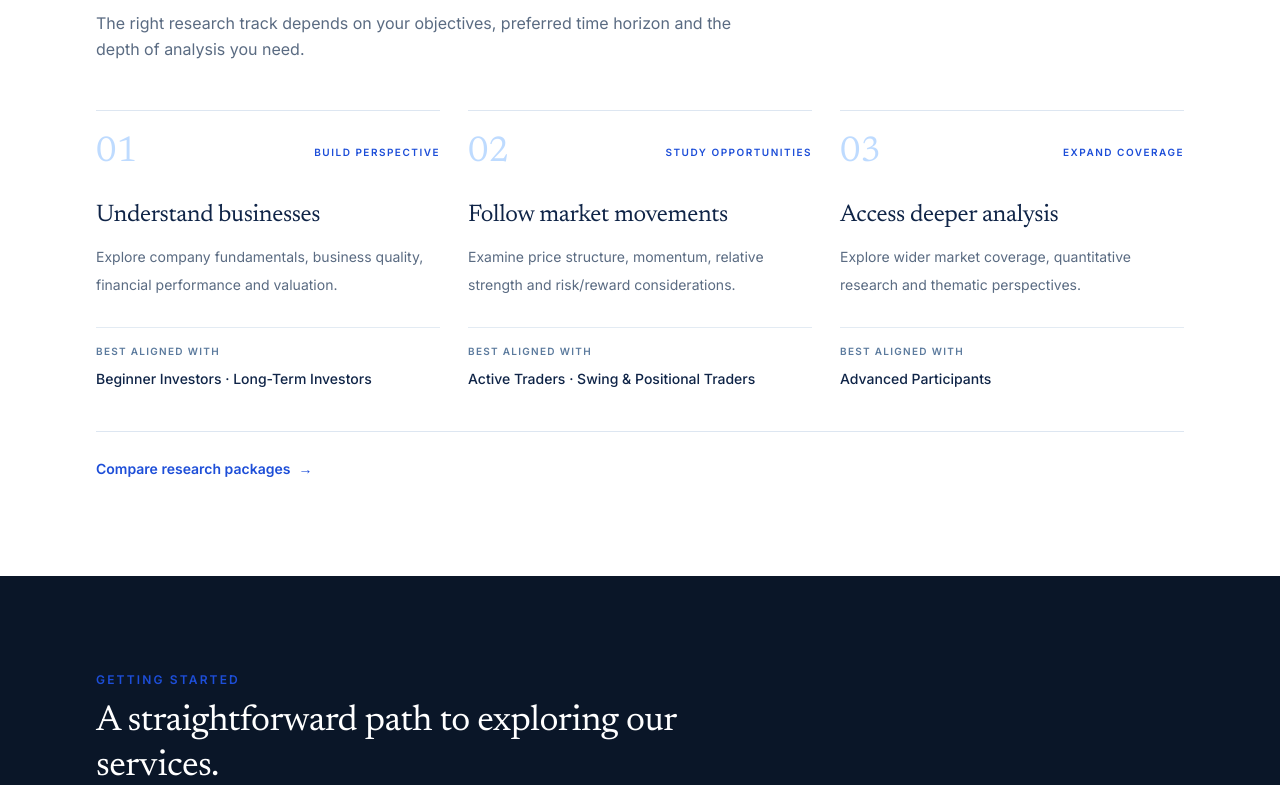
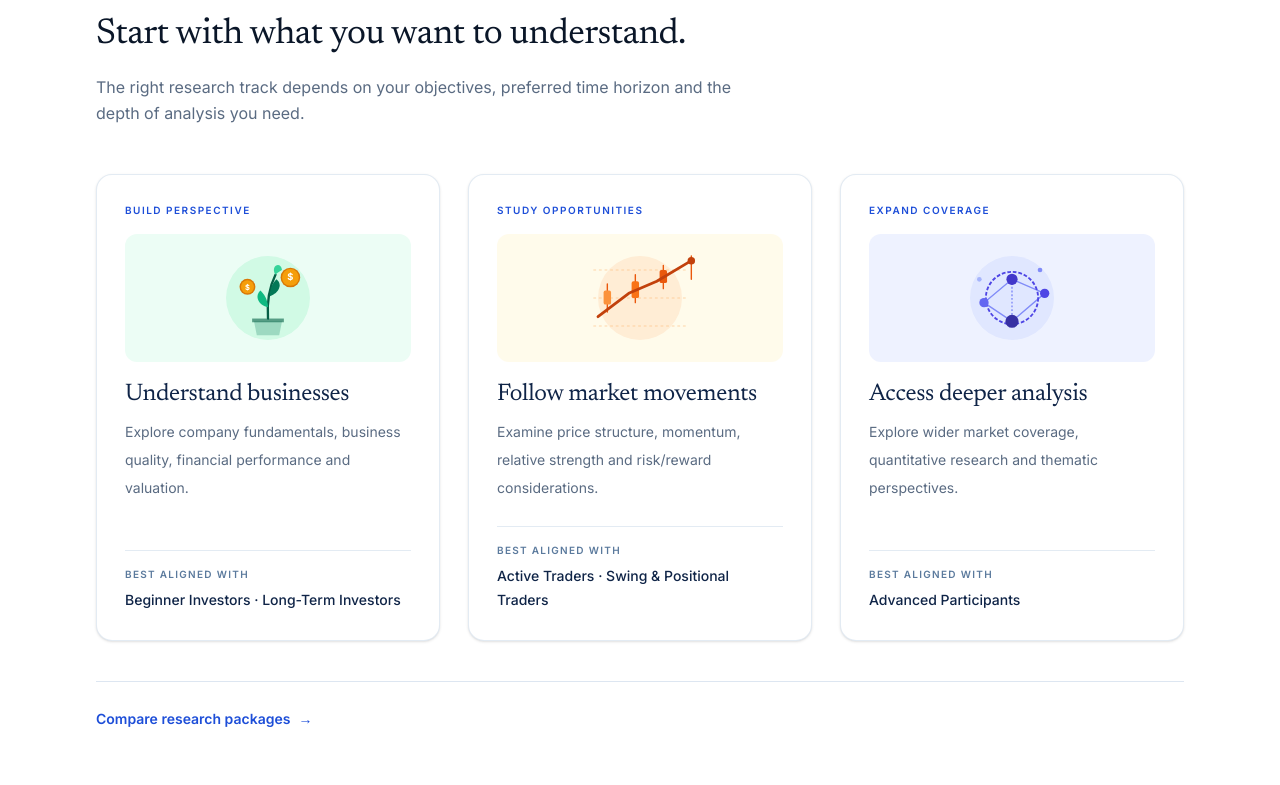
Before and after one commit to dilseresearchlab-git/Advisory, a Next.js app: page /advisory in a window 1280 px wide. Shown: the part 2315-3100 px from the top of the page. Built offline with nearby package versions, Linux system fonts and the light colour scheme.

Commit message:
refactord the reseearch fit section visual

```diff
--- a/src/app/advisory/page.js
+++ b/src/app/advisory/page.js
@@ -11,6 +11,7 @@ import { services } from "@/data/services";
 import { plans } from "@/data/pricing";
 import ServiceCard from "@/components/pages/advisory/ServiceCard";
 import GettingStarted from "@/components/pages/advisory/GettingStarted";
+import ResearchFitSection from "@/components/pages/advisory/ResearchFitSection";
 
 export const metadata = { title: "Advisory Services" };
 
@@ -56,87 +57,8 @@ export default function AdvisoryPage() {
       </Section>
 
       {/* 03 — Find your research fit */}
-      <Section >
-        <SectionHeading
-          eyebrow="Find your research fit"
-          title="Start with what you want to understand."
-        >
-          The right research track depends on your objectives, preferred time
-          horizon and the depth of analysis you need.
-        </SectionHeading>
-
-        <div className="mt-8 grid gap-6 md:mt-12 md:grid-cols-3 md:gap-7">
-          {[
-            {
-              number: "01",
-              label: "BUILD PERSPECTIVE",
-              title: "Understand businesses",
-              description:
-                "Explore company fundamentals, business quality, financial performance and valuation.",
-              audience: "Beginner Investors · Long-Term Investors",
-            },
-            {
-              number: "02",
-              label: "STUDY OPPORTUNITIES",
-              title: "Follow market movements",
-              description:
-                "Examine price structure, momentum, relative strength and risk/reward considerations.",
-              audience: "Active Traders · Swing & Positional Traders",
-            },
-            {
-              number: "03",
-              label: "EXPAND COVERAGE",
-              title: "Access deeper analysis",
-              description:
-                "Explore wider market coverage, quantitative research and thematic perspectives.",
-              audience: "Advanced Participants",
-            },
-          ].map((item) => (
-            <article
-              key={item.number}
-              className="relative flex flex-col border-t border-line pt-4 md:pt-6"
-            >
-              <div className="flex items-center justify-between gap-3">
-                <span className="font-serif text-3xl leading-none text-blue-200 md:text-4xl">
-                  {item.number}
-                </span>
-
-                <span className="text-[9px] font-semibold uppercase tracking-[0.13em] text-royal md:text-[10px] md:tracking-[0.15em]">
-                  {item.label}
-                </span>
-              </div>
-
-              <h3 className="mt-4 font-serif text-xl text-navy md:mt-7 md:text-2xl">
-                {item.title}
-              </h3>
-
-              <p className="mt-2 max-w-sm text-sm leading-6 text-muted md:mt-3 md:leading-7">
-                {item.description}
-              </p>
-
-              <div className="mt-5 flex-1 border-t border-line/80 pt-3 md:mt-7 md:pt-4">
-                <p className="text-[9px] font-semibold uppercase tracking-[0.13em] text-steel md:text-[10px]">
-                  Best aligned with
-                </p>
-                <p className="mt-1.5 text-sm font-medium leading-5 text-navy md:mt-2 md:leading-6">
-                  {item.audience}
-                </p>
-              </div>
-            </article>
-          ))}
-        </div>
-
-        <div className="mt-7 border-t border-line pt-4 md:mt-10 md:pt-6">
-          <Link
-            href="/pricing"
-            className="group inline-flex items-center gap-2 text-sm font-semibold text-royal transition-colors hover:text-navy"
-          >
-            Compare research packages
-            <span className="transition-transform duration-200 group-hover:translate-x-1">
-              →
-            </span>
-          </Link>
-        </div>
+      <Section>
+        <ResearchFitSection />
       </Section>
 
       {/* 04 — How to get started */}
@@ -187,3 +109,110 @@ export default function AdvisoryPage() {
     </>
   );
 }
+
+// Alternative fit section visual
+// <div className="mt-8 grid gap-6 md:mt-12 md:grid-cols-3 md:gap-7">
+//   {[
+//     {
+//       number: "01",
+//       label: "BUILD PERSPECTIVE",
+//       title: "Understand businesses",
+//       description:
+//         "Explore company fundamentals, business quality, financial performance and valuation.",
+//       audience: "Beginner Investors · Long-Term Investors",
+//       // Illustrative concept: Growth / Financial health (Plant/Money concept)
+//       illustrationBg: "bg-emerald-50/60 border-emerald-100",
+//       badgeColor: "text-emerald-700 bg-emerald-100/80",
+//       icon: (
+//         <svg className="w-6 h-6 text-emerald-600" fill="none" viewBox="0 0 24 24" stroke="currentColor">
+//           <path strokeLinecap="round" strokeLinejoin="round" strokeWidth={1.5} d="M12 6.253v13m0-13C10.832 5.477 9.246 5 7.5 5S4.168 5.477 3 6.253v13C4.168 18.477 5.754 18 7.5 18s3.332.477 4.5 1.253m0-13C13.168 5.477 14.754 5 16.5 5c1.747 0 3.332.477 4.5 1.253v13C19.832 18.477 18.247 18 16.5 18c-1.746 0-3.332.477-4.5 1.253" />
+//         </svg>
+//       ),
+//     },
+//     {
+//       number: "02",
+//       label: "STUDY OPPORTUNITIES",
+//       title: "Follow market movements",
+//       description:
+//         "Examine price structure, momentum, relative strength and risk/reward considerations.",
+//       audience: "Active Traders · Swing & Positional Traders",
+//       // Illustrative concept: Market trends / Momentum (Chart concept)
+//       illustrationBg: "bg-blue-50/60 border-blue-100",
+//       badgeColor: "text-royal bg-blue-100/80",
+//       icon: (
+//         <svg className="w-6 h-6 text-royal" fill="none" viewBox="0 0 24 24" stroke="currentColor">
+//           <path strokeLinecap="round" strokeLinejoin="round" strokeWidth={1.5} d="M7 12l3-3 3 3 4-4M8 21l4-4 4 4M3 4h18M4 4h16v12a1 1 0 01-1 1H5a1 1 0 01-1-1V4z" />
+//         </svg>
+//       ),
+//     },
+//     {
+//       number: "03",
+//       label: "EXPAND COVERAGE",
+//       title: "Access deeper analysis",
+//       description:
+//         "Explore wider market coverage, quantitative research and thematic perspectives.",
+//       audience: "Advanced Participants",
+//       // Illustrative concept: Advanced data / Quantitative depth (Layers/Target concept)
+//       illustrationBg: "bg-purple-50/60 border-purple-100",
+//       badgeColor: "text-purple-700 bg-purple-100/80",
+//       icon: (
+//         <svg className="w-6 h-6 text-purple-600" fill="none" viewBox="0 0 24 24" stroke="currentColor">
+//           <path strokeLinecap="round" strokeLinejoin="round" strokeWidth={1.5} d="M9 19v-6a2 2 0 00-2-2H5a2 2 0 00-2 2v6a2 2 0 002 2h2a2 2 0 002-2zm0 0V9a2 2 0 012-2h2a2 2 0 012 2v10m-6 0a2 2 0 002 2h2a2 2 0 002-2m0 0V5a2 2 0 012-2h2a2 2 0 012 2v14a2 2 0 01-2 2h-2a2 2 0 01-2-2z" />
+//         </svg>
+//       ),
+//     },
+//   ].map((item) => (
+//     <article
+//       key={item.number}
+//       className="group relative flex flex-col justify-between rounded-2xl border border-line/80 bg-white p-6 shadow-sm transition-all duration-300 hover:-translate-y-1 hover:shadow-md md:p-8"
+//     >
+//       <div>
+//         {/* Top visual illustration slot & metadata header */}
+//         <div className="flex items-center justify-between gap-3">
+//           <div className={`flex h-12 w-12 items-center justify-center rounded-xl border ${item.illustrationBg} transition-transform duration-300 group-hover:scale-105`}>
+//             {item.icon}
+//           </div>
+//           <span className="font-serif text-3xl leading-none text-blue-200 md:text-4xl">
+//             {item.number}
+//           </span>
+//         </div>
+
+//         <div className="mt-6">
+//           <span className="text-[9px] font-semibold uppercase tracking-[0.13em] text-royal md:text-[10px] md:tracking-[0.15em]">
+//             {item.label}
+//           </span>
+
+//           <h3 className="mt-2 font-serif text-xl text-navy md:text-2xl">
+//             {item.title}
+//           </h3>
+
+//           <p className="mt-2 text-sm leading-6 text-muted md:leading-7">
+//             {item.description}
+//           </p>
+//         </div>
+//       </div>
+
+//       {/* Bottom Audience Footer */}
+//       <div className="mt-6 border-t border-line/80 pt-4 md:mt-8">
+//         <p className="text-[9px] font-semibold uppercase tracking-[0.13em] text-steel md:text-[10px]">
+//           Best aligned with
+//         </p>
+//         <p className="mt-1.5 text-sm font-medium leading-5 text-navy md:leading-6">
+//           {item.audience}
+//         </p>
+//       </div>
+//     </article>
+//   ))}
+// </div>
+
+// <div className="mt-7 border-t border-line pt-4 md:mt-10 md:pt-6">
+//   <Link
+//     href="/pricing"
+//     className="group inline-flex items-center gap-2 text-sm font-semibold text-royal transition-colors hover:text-navy"
+//   >
+//     Compare research packages
+//     <span className="transition-transform duration-200 group-hover:translate-x-1">
+//       →
+//     </span>
+//   </Link>
+// </div>
--- /dev/null
+++ b/src/components/pages/advisory/ResearchFitSection.jsx
@@ -0,0 +1,180 @@
+import Link from "next/link";
+import {SectionHeading} from "@/components/ui";
+
+// 1. Scalable SVG Illustrations matched to Card Themes with High Contrast
+function PlantGrowthIllustration() {
+  return (
+    <svg viewBox="0 0 200 120" fill="none" className="h-full w-full">
+      {/* Soft emerald background circle */}
+      <circle cx="100" cy="60" r="45" fill="#D1FAE5" />
+      {/* Pot */}
+      <path d="M85 85H115L112 100H88L85 85Z" fill="#047857" opacity="0.25" />
+      <path d="M83 82H117V86H83V82Z" fill="#065F46" opacity="0.6" />
+      {/* Stem */}
+      <path d="M100 82Q98 55 108 35" stroke="#065F46" strokeWidth="2.5" strokeLinecap="round" />
+      {/* Leaves - Emerald gradient shades */}
+      <path d="M100 70C90 68 85 58 92 52C98 58 100 65 100 70Z" fill="#10B981" />
+      <path d="M102 58C112 55 116 45 109 40C103 46 102 53 102 58Z" fill="#047857" />
+      <path d="M108 35C102 25 114 20 115 30C111 32 109 34 108 35Z" fill="#34D399" />
+      {/* Gold Coins - Vibrant contrast */}
+      <circle cx="78" cy="48" r="8.5" fill="#D97706" />
+      <circle cx="78" cy="48" r="7" fill="#F59E0B" />
+      <text x="78" y="51" textAnchor="middle" fill="#FFF" fontSize="8" fontWeight="bold">$</text>
+      <circle cx="124" cy="38" r="10.5" fill="#D97706" />
+      <circle cx="124" cy="38" r="9" fill="#F59E0B" />
+      <text x="124" y="41" textAnchor="middle" fill="#FFF" fontSize="10" fontWeight="bold">$</text>
+    </svg>
+  );
+}
+
+function MarketMovementIllustration() {
+  return (
+    <svg viewBox="0 0 200 120" fill="none" className="h-full w-full">
+      {/* Soft amber background circle */}
+      <circle cx="100" cy="60" r="45" fill="#FFEDD5" />
+      {/* Grid Lines */}
+      <path d="M50 90H150M50 60H150M50 30H150" stroke="#FDBA74" strokeWidth="1" strokeDasharray="3 3" opacity="0.6" />
+      {/* Candlestick Wicks & Bars - Warm Amber/Orange tones */}
+      <path d="M65 75V45M95 65V35M125 50V25M155 40V15" stroke="#EA580C" strokeWidth="1.5" strokeLinecap="round" />
+      <rect x="61" y="52" width="8" height="15" rx="2" fill="#FB923C" />
+      <rect x="91" y="42" width="8" height="18" rx="2" fill="#F97316" />
+      <rect x="121" y="30" width="8" height="14" rx="2" fill="#EA580C" />
+      {/* Bold Uptrend Arrow */}
+      <path d="M55 80L88 55L118 42L155 20" stroke="#C2410C" strokeWidth="3" strokeLinecap="round" strokeLinejoin="round" />
+      <circle cx="155" cy="20" r="4" fill="#C2410C" />
+    </svg>
+  );
+}
+
+function DeeperAnalysisIllustration() {
+  return (
+    <svg viewBox="0 0 200 120" fill="none" className="h-full w-full">
+      {/* Soft indigo background circle */}
+      <circle cx="100" cy="60" r="45" fill="#E0E7FF" />
+      {/* Connected Network Nodes */}
+      <path d="M70 65L100 40L135 55L100 85L70 65Z" stroke="#818CF8" strokeWidth="1.5" />
+      <path d="M100 40L100 85" stroke="#818CF8" strokeWidth="1.5" strokeDasharray="2 2" />
+      {/* Magnifying / Target Ring */}
+      <circle cx="100" cy="60" r="28" stroke="#4F46E5" strokeWidth="2" strokeDasharray="4 2" />
+      {/* High Contrast Data Nodes */}
+      <circle cx="70" cy="65" r="5" fill="#6366F1" />
+      <circle cx="100" cy="40" r="6" fill="#4338CA" />
+      <circle cx="135" cy="55" r="5" fill="#4F46E5" />
+      <circle cx="100" cy="85" r="7" fill="#3730A3" />
+      {/* Floating Sparkles */}
+      <circle cx="130" cy="30" r="2.5" fill="#818CF8" />
+      <circle cx="65" cy="40" r="2.5" fill="#A5B4FC" />
+    </svg>
+  );
+}
+
+// 2. Main Component
+export default function ResearchFitSection() {
+  const cards = [
+    {
+      number: "01",
+      bg: "bg-emerald-50",
+      label: "BUILD PERSPECTIVE",
+      title: "Understand businesses",
+      description:
+        "Explore company fundamentals, business quality, financial performance and valuation.",
+      audience: "Beginner Investors · Long-Term Investors",
+      illustration: <PlantGrowthIllustration />,
+    },
+    {
+      number: "02",
+      bg: "bg-amber-50",
+      label: "STUDY OPPORTUNITIES",
+      title: "Follow market movements",
+      description:
+        "Examine price structure, momentum, relative strength and risk/reward considerations.",
+      audience: "Active Traders · Swing & Positional Traders",
+      illustration: <MarketMovementIllustration />,
+    },
+    {
+      number: "03",
+      bg: "bg-indigo-50",
+      label: "EXPAND COVERAGE",
+      title: "Access deeper analysis",
+      description:
+        "Explore wider market coverage, quantitative research and thematic perspectives.",
+      audience: "Advanced Participants",
+      illustration: <DeeperAnalysisIllustration />,
+    },
+  ];
+
+  return (
+    <section className="py-12 md:py-16">
+      {/* Section Header */}
+    <SectionHeading
+          eyebrow="Find your research fit"
+          title="Start with what you want to understand."
+        >
+          The right research track depends on your objectives, preferred time
+          horizon and the depth of analysis you need.
+        </SectionHeading>
+
+      {/* Cards Grid */}
+      <div className="mt-8 grid gap-6 md:mt-12 md:grid-cols-3 md:gap-7">
+        {cards.map((item) => (
+          <article
+            key={item.number}
+            className="group relative flex flex-col justify-between rounded-2xl border border-line/80 bg-white p-6 shadow-sm transition-all duration-300 hover:-translate-y-1 hover:shadow-md md:p-7"
+          >
+            <div>
+              {/* Card Top: Number & Label */}
+              <div className="flex items-center justify-between gap-3">
+                {/* <span className="font-serif text-3xl leading-none text-blue-200 md:text-4xl">
+                  {item.number}
+                </span> */}
+
+                <span className="text-[9px] font-semibold uppercase tracking-[0.13em] text-royal md:text-[10px] md:tracking-[0.15em]">
+                  {item.label}
+                </span>
+              </div>
+
+              {/* Illustration Area matching Card BG */}
+              <div
+                className={`my-4 flex h-32 w-full items-center justify-center rounded-xl ${item.bg} p-2 transition-transform duration-300 group-hover:scale-105`}
+              >
+                {item.illustration}
+              </div>
+
+              {/* Title & Description */}
+              <h3 className="font-serif text-xl text-navy md:text-2xl">
+                {item.title}
+              </h3>
+
+              <p className="mt-2 text-sm leading-6 text-muted md:leading-7">
+                {item.description}
+              </p>
+            </div>
+
+            {/* Card Footer: Audience */}
+            <div className="mt-6 border-t border-line/80 pt-4">
+              <p className="text-[9px] font-semibold uppercase tracking-[0.13em] text-steel md:text-[10px]">
+                Best aligned with
+              </p>
+              <p className="mt-1.5 text-sm font-medium leading-5 text-navy md:leading-6">
+                {item.audience}
+              </p>
+            </div>
+          </article>
+        ))}
+      </div>
+
+      {/* Footer Link */}
+      <div className="mt-8 border-t border-line pt-6 md:mt-10">
+        <Link
+          href="/pricing"
+          className="group inline-flex items-center gap-2 text-sm font-semibold text-royal transition-colors hover:text-navy"
+        >
+          Compare research packages
+          <span className="transition-transform duration-200 group-hover:translate-x-1">
+            →
+          </span>
+        </Link>
+      </div>
+    </section>
+  );
+}
--- a/src/components/pages/learn/ReferenceSheets.jsx
+++ b/src/components/pages/learn/ReferenceSheets.jsx
@@ -1,4 +1,3 @@
-import Link from "next/link";
 import { Section, SectionHeading } from "@/components/ui";
 import { ratios, glossary } from "@/data/learning";
 
```
Also changed, not shown: src/components/pages/advisory/ServiceCard.jsx (+4 -4 lines), src/components/ui.jsx (+4 -4 lines).
